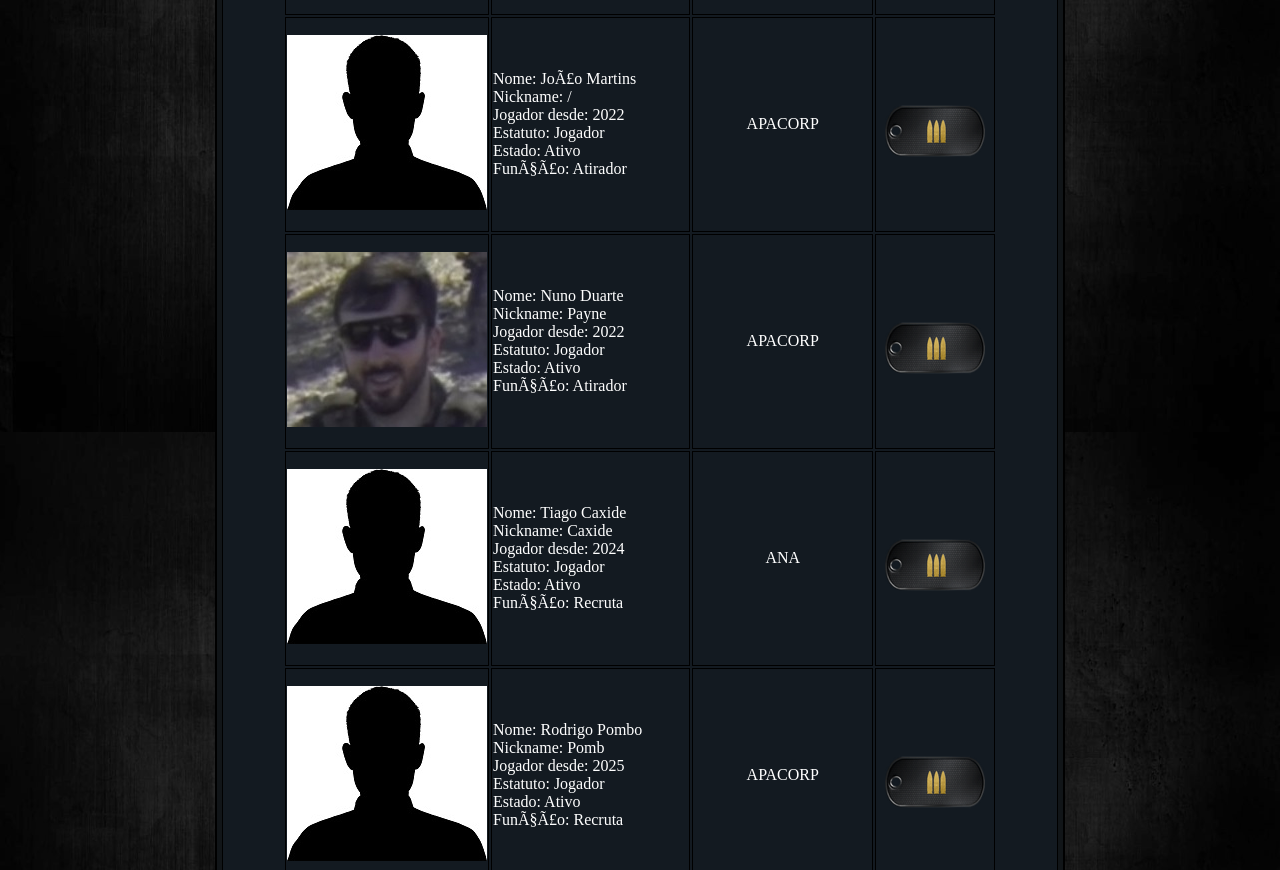
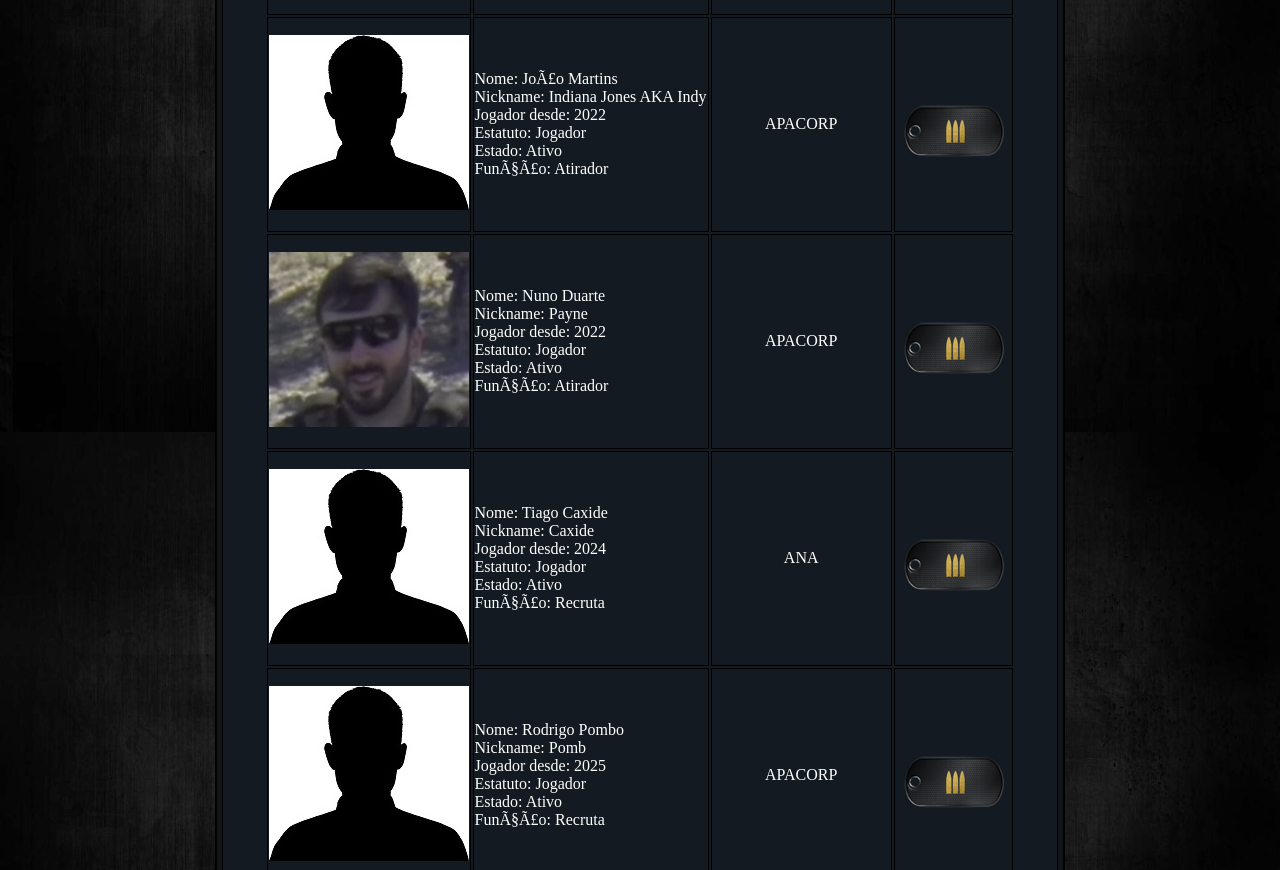
Before and after one commit to Sarge04/sas, a plain HTML site: page EquipaSAS.html in a window 1280 px wide. Shown: the part 1168-2038 px from the top of the page. Drawn offline with Linux system fonts and the light colour scheme.

Commit message:
Update EquipaSAS.html

```diff
--- a/EquipaSAS.html
+++ b/EquipaSAS.html
@@ -81,7 +81,7 @@
 		  <tr><td>
 		 <p><img src= "images/fotojogadores/sem_foto.jpg" alt="Martins"/></td>
 		  <td><p>Nome: João Martins<br/>
-		  Nickname: /<br/>
+		  Nickname: Indiana Jones AKA Indy<br/>
 		  Jogador desde: 2022<br/>
 		  Estatuto: Jogador<br/>
 		  Estado: Ativo<br/>
```
